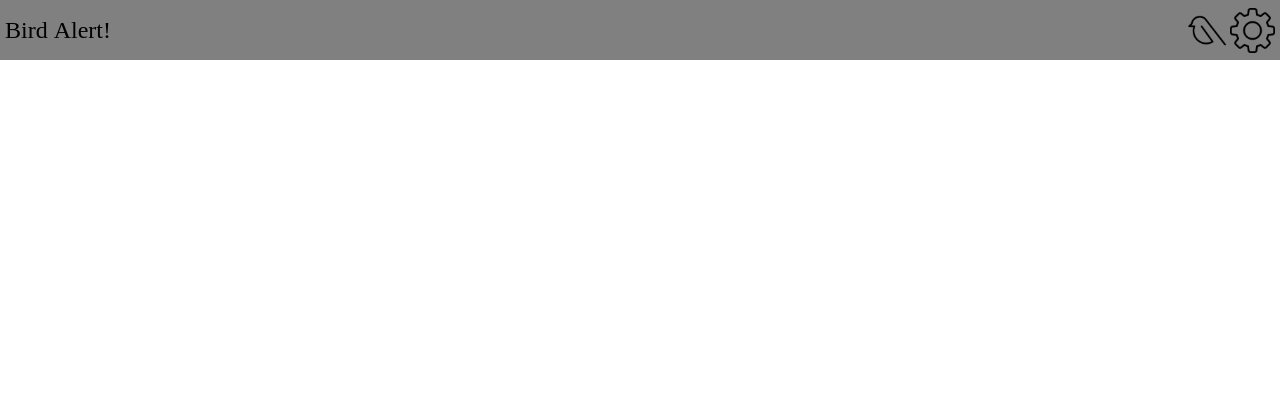
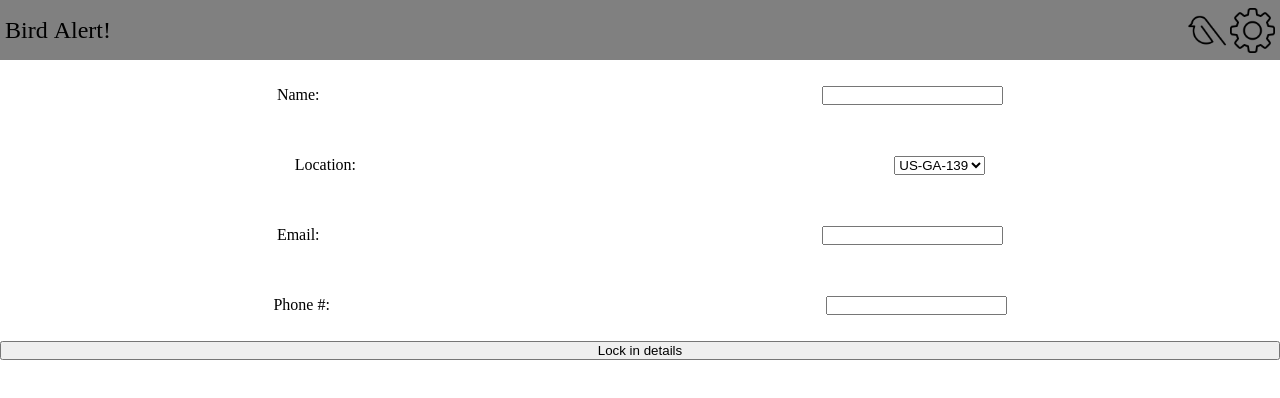
Before and after one commit to mbenfowler/bird-alert, a React (Create React App) app: page /settings in a window 1280 px wide. Shown: the top 398 px of the page. Built offline with nearby package versions, Linux system fonts and the light colour scheme; no server answers; a web font is replaced by a local one.

Commit message:
Add controlled Form to settings

```diff
--- /dev/null
+++ b/src/components/Form/Form.css
@@ -0,0 +1,10 @@
+form {
+    display: flex;
+    flex-direction: column;
+}
+
+label {
+    display: flex;
+    justify-content: space-around;
+    padding: 2%;
+}
--- /dev/null
+++ b/src/components/Form/Form.js
@@ -0,0 +1,52 @@
+import { useState } from 'react'
+import './Form.css'
+
+const Form = () => {
+    const [form, setForm] = useState({
+        name: "",
+        location: "",
+        emailAddress: "",
+        phoneNumber: ""
+    })
+
+    const [user, setUser] = useState([])
+
+    const handleChange = (e) => {
+        setForm(prev => ({...prev, [e.target.name]: e.target.value}))
+    }
+
+    const handleSubmit = (e) => {
+        console.log(form)
+        setUser(prev => ([...prev, form]))
+        e.preventDefault()
+    }
+
+    console.log(user)
+
+    return (
+        <form>
+            <label>
+                Name:
+                <input type="text" name='name' value={form.name} onChange={handleChange} />
+            </label>
+            <label>
+                Location:
+                <select name="location" value={form.location} onChange={handleChange}>
+                    <option value="US-GA-139">US-GA-139</option>
+                    <option value="US-GA-140">US-GA-140</option>
+                </select>
+            </label>
+            <label>
+                Email:
+                <input type="text" name='emailAddress' value={form.emailAddress} onChange={handleChange} />
+            </label>
+            <label>
+                Phone #:
+                <input type="text" name='phoneNumber' value={form.phoneNumber} onChange={handleChange} />
+            </label>
+            <button onClick={handleSubmit}>Lock in details</button>
+        </form>
+    )
+}
+
+export default Form
--- a/src/components/Home/Home.js
+++ b/src/components/Home/Home.js
@@ -4,7 +4,7 @@ import BirdsContext from "../BirdsContext/BirdsContext"
 import './Home.css'
 
 const Home = ({ isLoaded }) => {
-    const { birds, setBirds } = useContext(BirdsContext)
+    const { birds } = useContext(BirdsContext)
 
     return (
         <>
--- a/src/components/Settings/Settings.js
+++ b/src/components/Settings/Settings.js
@@ -1,6 +1,10 @@
+import Form from "../Form/Form"
+
 const Settings = () => {
     return (
-        <div></div>
+        <div>
+            <Form />
+        </div>
     )
 }
 
```
